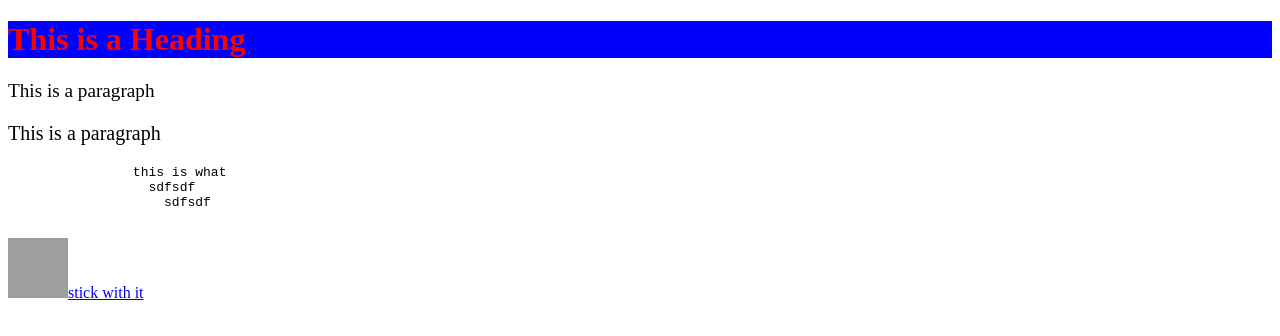
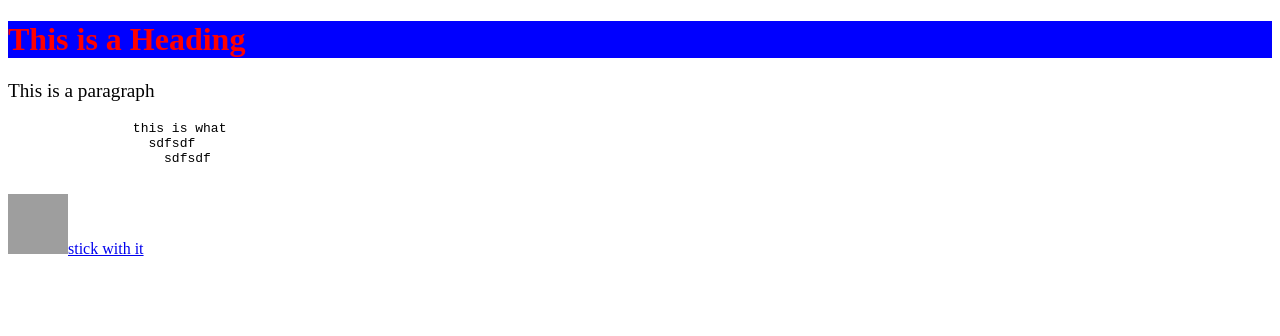
Before and after one commit to FlappySnake/learnwithvince, a plain HTML site: page index.html in a window 1280 px wide. Drawn offline with Linux system fonts and the light colour scheme; grey boxes are pictures that could not be loaded.

Commit message:
this is the second conmit
I didn't no anything

```diff
--- a/index.html
+++ b/index.html
@@ -7,7 +7,6 @@
 
 	<h1 style="background: blue; color: red;">This is a Heading</h1>
 	<p style="font-size: 120%;">This is a paragraph</p>
-	<p style="font-size: 20px;">This is a paragraph</p>
 	<pre>
 		this is what
 		  sdfsdf
```
